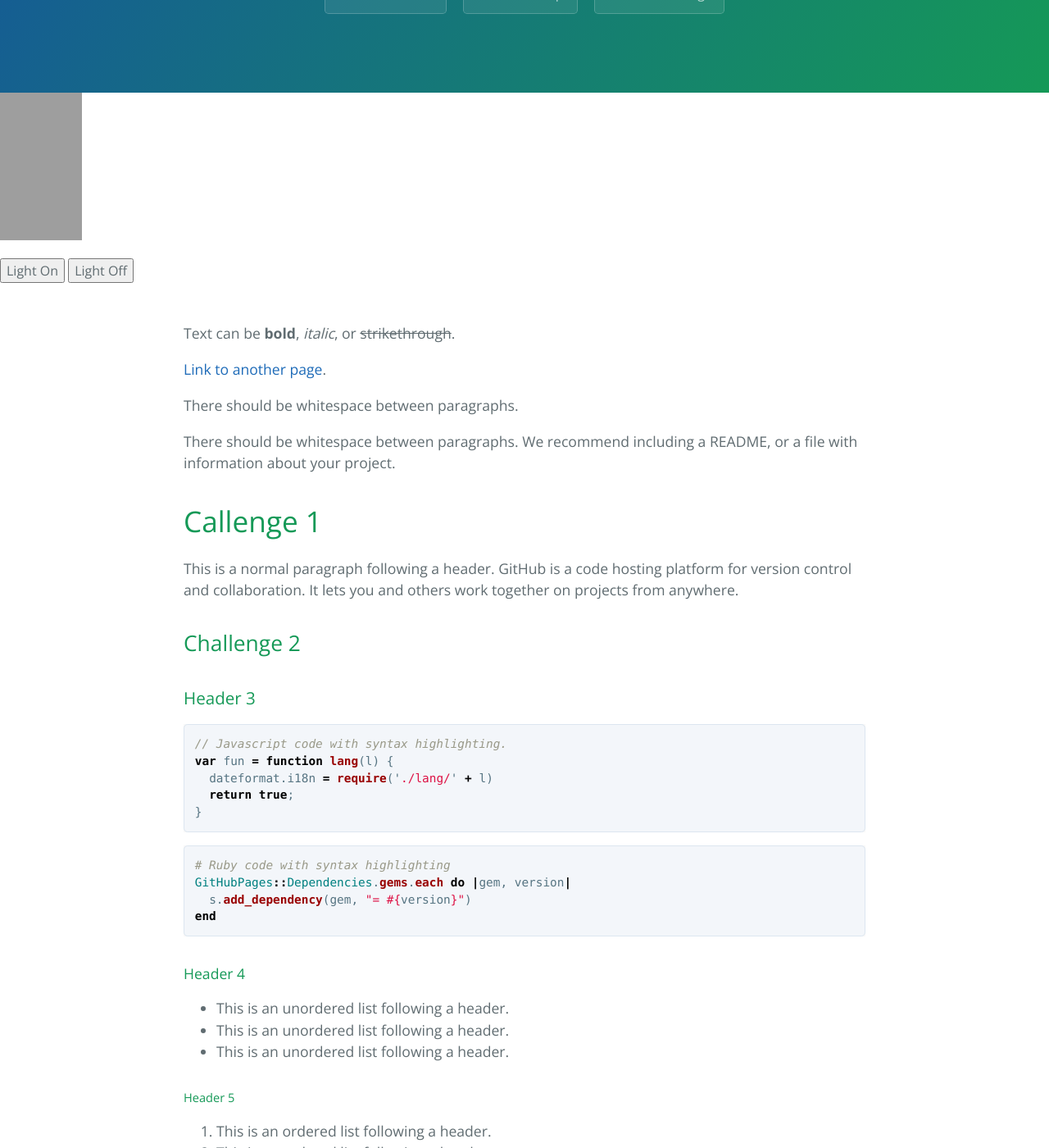
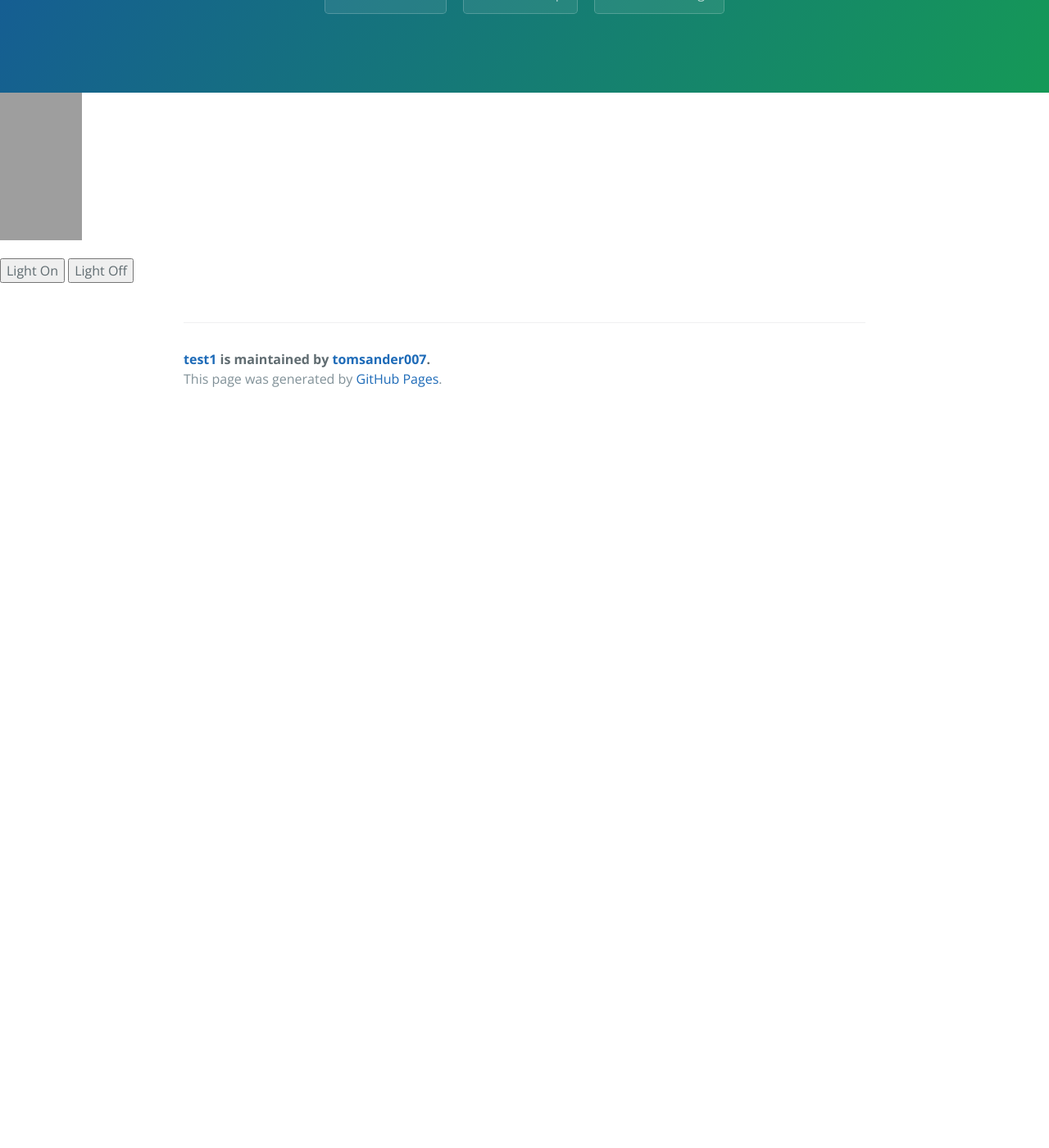
Before and after one commit to tomsander007/test1, a Jekyll site: the page built from index.md, in a window 1280 px wide and 1400 px high, scrolled down 270 px. Shown: the whole window at 82% size. Built offline with Jekyll 4.4.1, drawn with Linux system fonts in a browser that asks for light colours; after the commit the page ends 900 px from its top, so only the background shows below that; some of the changed text lies outside the part shown; grey boxes are pictures that could not be loaded.

Commit message:
14  commit

````diff
--- a/index.md
+++ b/index.md
@@ -1,119 +1,3 @@
 ---
 layout: default
 ---
-
-Text can be **bold**, _italic_, or ~~strikethrough~~.
-
-[Link to another page](./another-page.html).
-
-There should be whitespace between paragraphs.
-
-There should be whitespace between paragraphs. We recommend including a README, or a file with information about your project.
-
-# Callenge 1
-
-This is a normal paragraph following a header. GitHub is a code hosting platform for version control and collaboration. It lets you and others work together on projects from anywhere.
-
-## Challenge 2
-
-### Header 3
-
-```js
-// Javascript code with syntax highlighting.
-var fun = function lang(l) {
-  dateformat.i18n = require('./lang/' + l)
-  return true;
-}
-```
-
-```ruby
-# Ruby code with syntax highlighting
-GitHubPages::Dependencies.gems.each do |gem, version|
-  s.add_dependency(gem, "= #{version}")
-end
-```
-
-#### Header 4
-
-*   This is an unordered list following a header.
-*   This is an unordered list following a header.
-*   This is an unordered list following a header.
-
-##### Header 5
-
-1.  This is an ordered list following a header.
-2.  This is an ordered list following a header.
-3.  This is an ordered list following a header.
-
-###### Header 6
-
-| head1        | head two          | three |
-|:-------------|:------------------|:------|
-| ok           | good swedish fish | nice  |
-| out of stock | good and plenty   | nice  |
-| ok           | good `oreos`      | hmm   |
-| ok           | good `zoute` drop | yumm  |
-
-### There's a horizontal rule below this.
-
-* * *
-
-### Here is an unordered list:
-
-*   Item foo
-*   Item bar
-*   Item baz
-*   Item zip
-
-### And an ordered list:
-
-1.  Item one
-1.  Item two
-1.  Item three
-1.  Item four
-
-### And a nested list:
-
-- level 1 item
-  - level 2 item
-  - level 2 item
-    - level 3 item
-    - level 3 item
-- level 1 item
-  - level 2 item
-  - level 2 item
-  - level 2 item
-- level 1 item
-  - level 2 item
-  - level 2 item
-- level 1 item
-
-### Small image
-
-![Octocat](https://assets-cdn.github.com/images/icons/emoji/octocat.png)
-
-### Large image
-
-![Branching](https://guides.github.com/activities/hello-world/branching.png)
-
-
-### Definition lists can be used with HTML syntax.
-
-<dl>
-<dt>Name</dt>
-<dd>Godzilla</dd>
-<dt>Born</dt>
-<dd>1952</dd>
-<dt>Birthplace</dt>
-<dd>Japan</dd>
-<dt>Color</dt>
-<dd>Green</dd>
-</dl>
-
-```
-Long, single-line code blocks should not wrap. They should horizontally scroll if they are too long. This line should be long enough to demonstrate this.
-```
-
-```
-The final element.
-```
````
